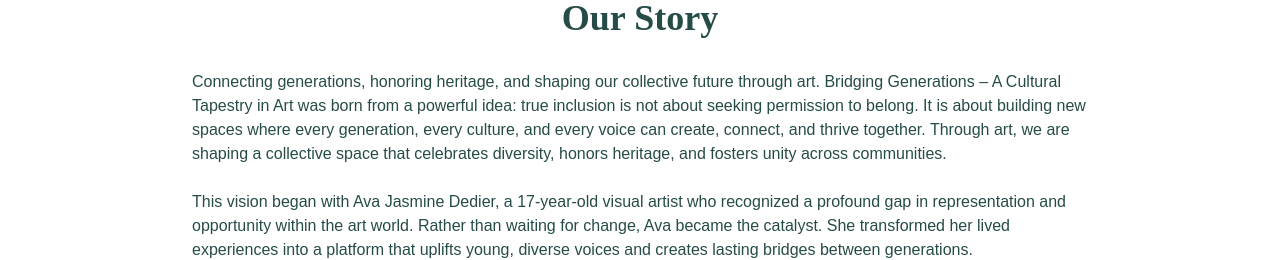
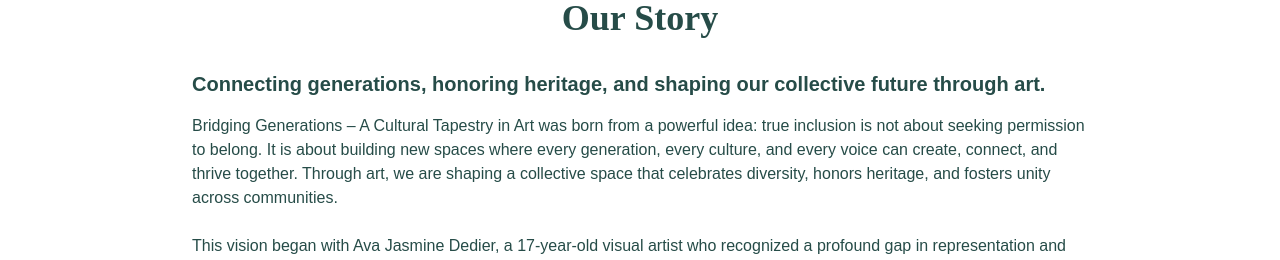
Before and after one commit to BobbyConscious/art-tapestry-website-b67538b3, a React (Vite) app: page /events in a window 1280 px wide. Shown: the part 386-646 px from the top of the page. Built offline with nearby package versions, Linux system fonts and the light colour scheme.

Commit message:
feat: Add tagline to Our Story section
Separate the tagline from the body of the first paragraph and bold it.

```diff
--- a/src/pages/Events.tsx
+++ b/src/pages/Events.tsx
@@ -31,7 +31,7 @@ const Events = () => {
 
             <div className="prose prose-lg max-w-none text-deep-teal font-poppins space-y-6">
               <p>
-                Connecting generations, honoring heritage, and shaping our collective future through art.
+                <strong className="block text-xl mb-4">Connecting generations, honoring heritage, and shaping our collective future through art.</strong>
                 Bridging Generations – A Cultural Tapestry in Art was born from a powerful idea: true inclusion is not about seeking permission to belong. It is about building new spaces where every generation, every culture, and every voice can create, connect, and thrive together. Through art, we are shaping a collective space that celebrates diversity, honors heritage, and fosters unity across communities.
               </p>
 
```
